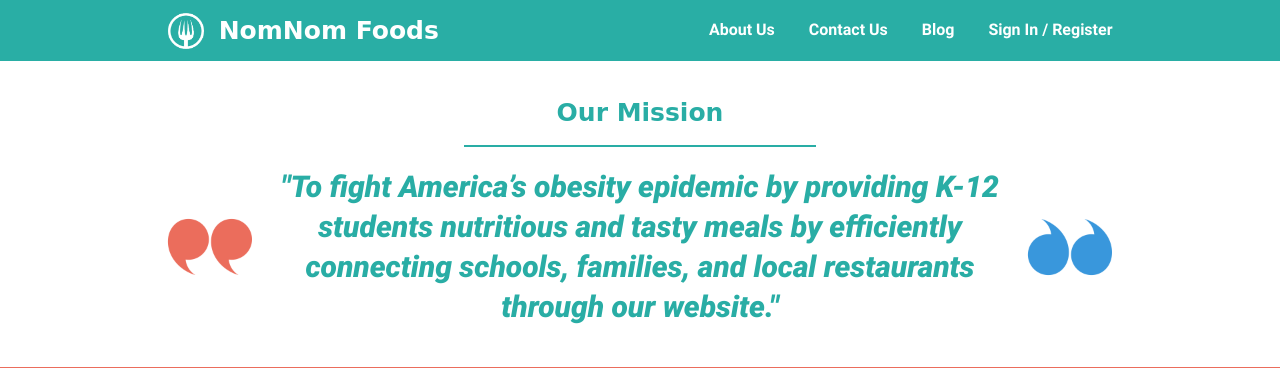
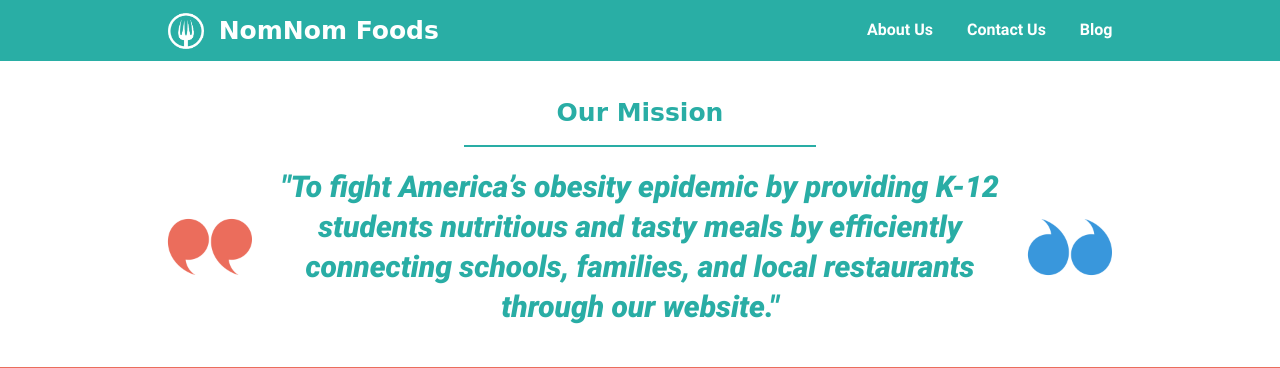
Before and after one commit to eson-schulz/nomnom-blog, a Django app: page /about/ in a window 1280 px wide. Shown: the top 368 px of the page. Run offline with Django 3.2, Linux system fonts and the light colour scheme; some libraries are stand-ins or nearby versions; some web fonts are replaced.

Commit message:
Updated navbar with correct links. Also removed sign-in tab

```diff
--- a/templates/blog-post.html
+++ b/templates/blog-post.html
@@ -146,16 +146,15 @@
 			<tbody><tr>
 				</tr><tr>
 					<td class="logo">
-						<a href="{% url 'blog' %}">
+						<a href="{% url 'index' %}">
 							<img src="{% static 'blog/white_logo.png' %}" id="logo" height="36"><h5>NomNom Foods</h5>
 						</a>
 					</td>
 					<td width="100%"></td>
 					<td class="link">
 						<a href="{% url 'about' %}"><p>About Us</p></a>
-						<a href=""><p>Contact Us</p></a>
+						<a href="{% url 'contact' %}"><p>Contact Us</p></a>
 						<a href="{% url 'blog' %}"><p>Blog</p></a>
-						<a href="#"><p>Sign In / Register</p></a>
 					</td>
 				</tr>
 
--- a/templates/blog.html
+++ b/templates/blog.html
@@ -146,16 +146,15 @@
 			<tbody><tr>
 				</tr><tr>
 					<td class="logo">
-						<a href="{% url 'blog' %}">
+						<a href="{% url 'index' %}">
 							<img src="{% static 'blog/white_logo.png' %}" id="logo" height="36"><h5>NomNom Foods</h5>
 						</a>
 					</td>
 					<td width="100%"></td>
 					<td class="link">
 						<a href="{% url 'about' %}"><p>About Us</p></a>
-						<a href=""><p>Contact Us</p></a>
+						<a href="{% url 'contact' %}"><p>Contact Us</p></a>
 						<a href="{% url 'blog' %}"><p>Blog</p></a>
-						<a href="#"><p>Sign In / Register</p></a>
 					</td>
 				</tr>
 
--- a/templates/general/about.html
+++ b/templates/general/about.html
@@ -31,16 +31,15 @@
 			<tbody><tr>
 				</tr><tr>
 					<td class="logo">
-						<a href="{% url 'blog' %}">
+						<a href="{% url 'index' %}">
 							<img src="{% static 'blog/white_logo.png' %}" id="logo" height="36"><h5>NomNom Foods</h5>
 						</a>
 					</td>
 					<td width="100%"></td>
 					<td class="link">
 						<a href="{% url 'about' %}"><p>About Us</p></a>
-						<a href=""><p>Contact Us</p></a>
+						<a href="{% url 'contact' %}"><p>Contact Us</p></a>
 						<a href="{% url 'blog' %}"><p>Blog</p></a>
-						<a href="#"><p>Sign In / Register</p></a>
 					</td>
 				</tr>
 
```
